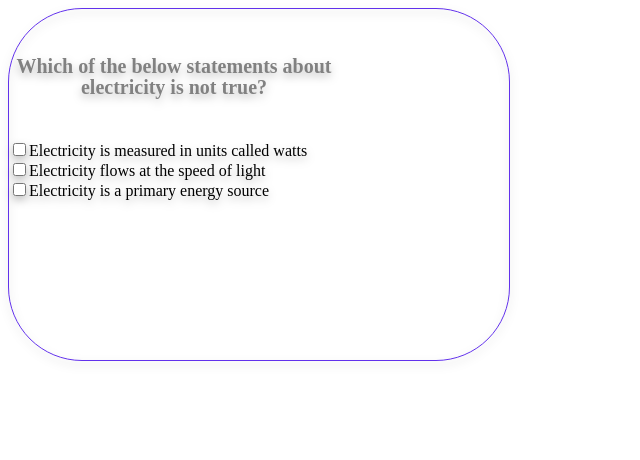
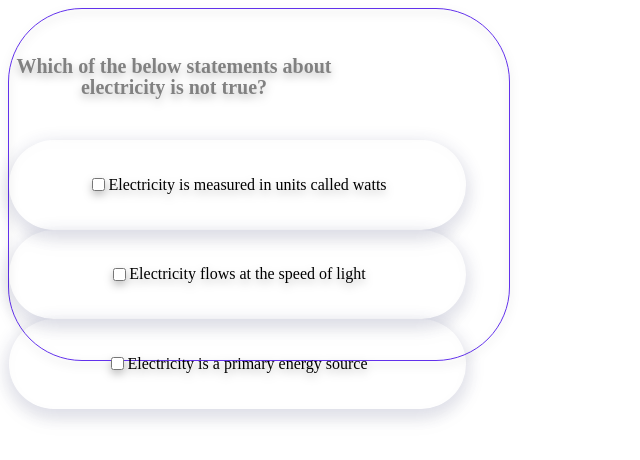
Before and after one commit to PedroMarianoAlmeida/climate-science, a Next.js app: page / in a window 1280 px wide. Shown: the top 460 px of the page, without its empty margins (0-640 px from the left). Built offline with nearby package versions, Linux system fonts and the light colour scheme.

Commit message:
add question container figma styles

```diff
--- a/src/components/QuestionAnimated.jsx
+++ b/src/components/QuestionAnimated.jsx
@@ -5,17 +5,17 @@ const QuestionAnimated = () => (
         Which of the below statements about electricity is not true?
       </h6>
 
-      <div>
+      <div className="question">
         <input type="checkbox" />
         <label>Electricity is measured in units called watts</label>
       </div>
 
-      <div>
+      <div className="question">
         <input type="checkbox" />
         <label>Electricity flows at the speed of light</label>
       </div>
 
-      <div>
+      <div className="question">
         <input type="checkbox" />
         <label>Electricity is a primary energy source</label>
       </div>
@@ -40,6 +40,18 @@ const QuestionAnimated = () => (
         width: 330px;
         height: 38px;
       }
+
+      .question {
+        display: flex;
+        flex-direction: row;
+        justify-content: center;
+        align-items: center;
+        padding: 10px 15px;
+        width: 427px;
+        height: 69.44px;
+        box-shadow: 0px 5px 19px rgba(42, 43, 104, 0.2);
+        border-radius: 69px;
+      }
     `}</style>
   </>
 );
```
